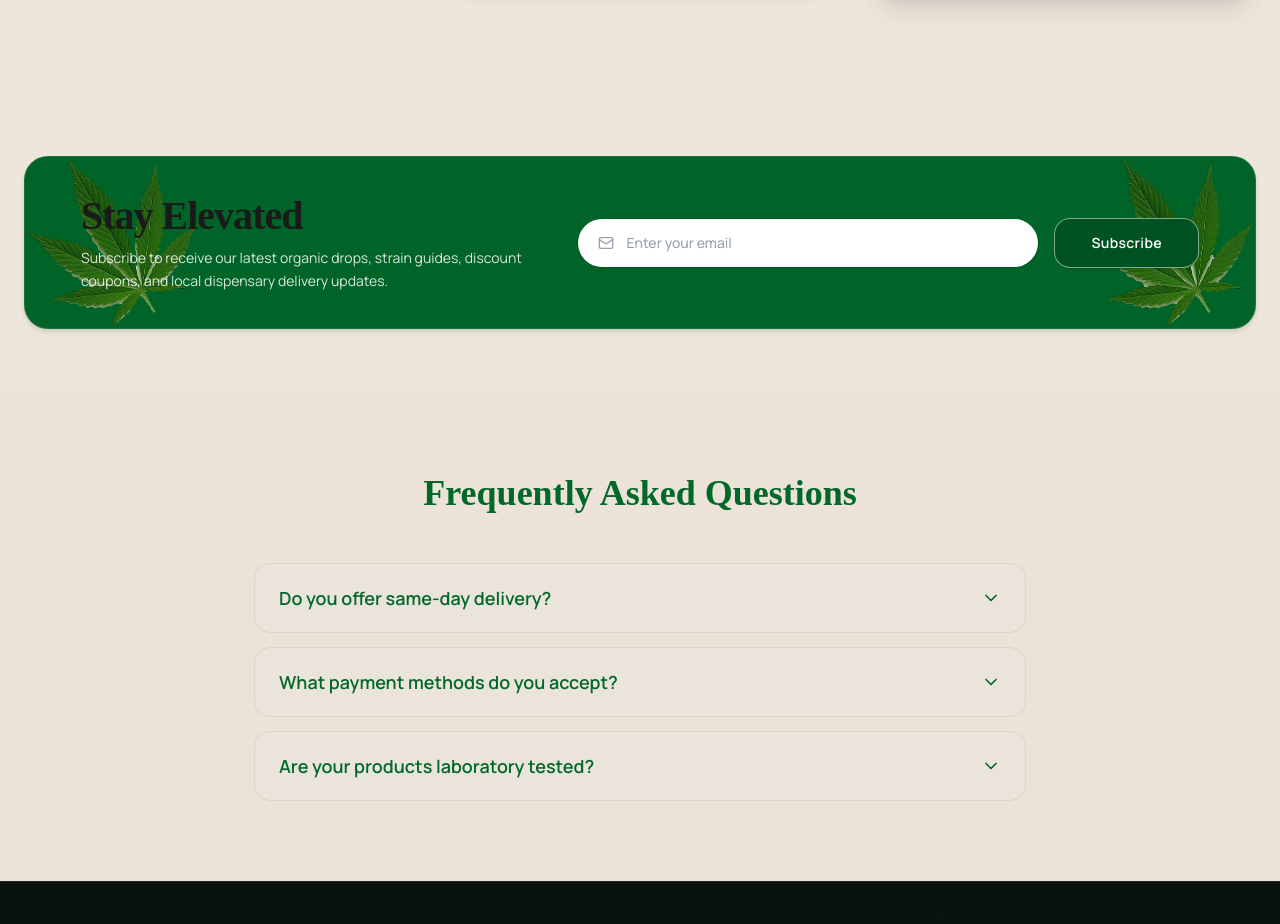
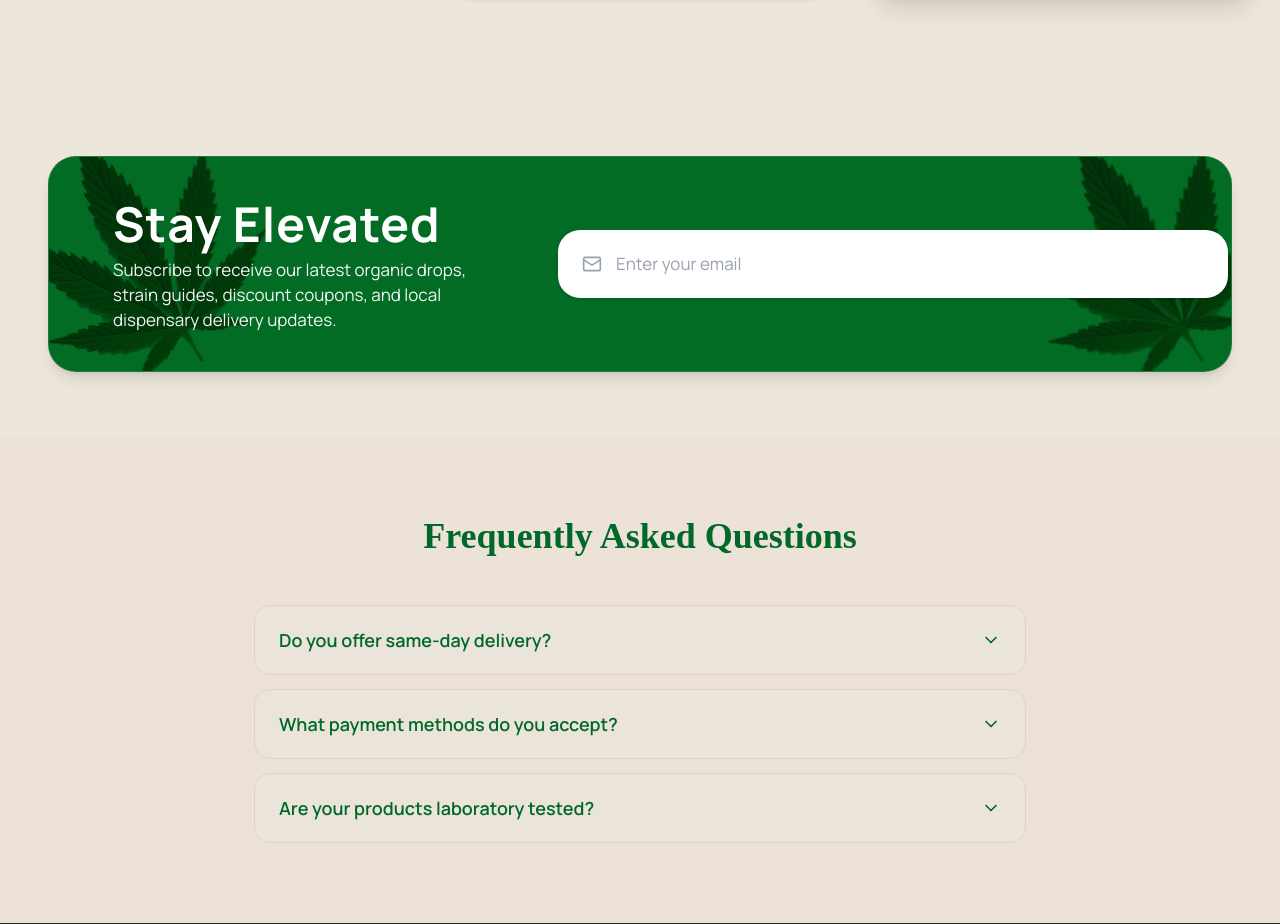
Before and after one commit to autobytesolutionfreepik-coder/Total-Herbal-Frontend, a Next.js app: page / in a window 1280 px wide. Shown: the part 7460-8384 px from the top of the page. Built offline with nearby package versions, Linux system fonts and the light colour scheme; no server answers.

Commit message:
Set the Content font size

```diff
--- a/src/app/(storefront)/page.tsx
+++ b/src/app/(storefront)/page.tsx
@@ -1209,58 +1209,72 @@ export default function HomePage() {
       </section>
 
       {/* ══ 11. NEWSLETTER ═══════════════════════════════════════════════════ */}
-      <section className="py-12 md:py-16" style={{ background: "#EDE6DB" }}>
-        <div className="container-site">
-          <div className="relative rounded-[20px] sm:rounded-[24px] overflow-hidden py-7 sm:py-8 md:py-9 px-6 sm:px-10 lg:px-14 bg-[#006428] shadow-md border border-white/10">
-            {/* Background Cannabis Leaf Graphics */}
+      <section className="py-10 sm:py-14 md:py-16" style={{ background: "#EDE6DB" }}>
+        <div className="max-w-[1742px] mx-auto px-4 sm:px-8 xl:px-12">
+          <div className="relative rounded-[24px] sm:rounded-[28px] overflow-hidden min-h-[216px] py-8 lg:py-0 px-6 sm:px-10 lg:px-16 bg-[#026C24] shadow-lg border border-white/10 flex items-center justify-center">
+            {/* Background Cannabis Leaf Graphics with mix-blend-multiply - Figma Spec: 263.5 x 291.5px */}
             <Image
               src="/images/cta-left.png"
               alt=""
-              width={320}
-              height={320}
-              className="absolute left-0 top-0 bottom-0 h-full w-auto object-cover opacity-80 pointer-events-none select-none"
+              width={264}
+              height={292}
+              className="absolute -left-[42px] -top-[30px] w-[220px] sm:w-[264px] h-auto object-contain pointer-events-none select-none mix-blend-multiply opacity-80 z-0"
             />
             <Image
               src="/images/Cta-right.png"
               alt=""
-              width={320}
-              height={320}
-              className="absolute right-0 top-0 bottom-0 h-full w-auto object-cover opacity-80 pointer-events-none select-none"
+              width={264}
+              height={292}
+              className="absolute -right-[40px] -top-[30px] w-[220px] sm:w-[264px] h-auto object-contain pointer-events-none select-none mix-blend-multiply opacity-80 z-0"
             />
 
-            <div className="relative z-10 flex flex-col lg:flex-row items-center justify-between gap-6 lg:gap-8">
-              {/* Left Content */}
-              <div className="text-left text-white max-w-md lg:max-w-lg">
-                <h2 className="text-3xl sm:text-4xl lg:text-[40px] font-bold text-white mb-2 leading-tight font-sans tracking-tight">
+            {/* Inner Content Stack - Figma Spec: 1396px width */}
+            <div className="relative z-10 w-full max-w-[1396px] mx-auto flex flex-col lg:flex-row items-center justify-between gap-6 lg:gap-10 xl:gap-[60px]">
+              {/* Left Content Block */}
+              <div className="text-left text-white flex flex-col gap-1.5 max-w-[420px] shrink-0">
+                {/* Heading: Manrope 700, 48px, leading 60px, tracking 0.96px */}
+                <h2
+                  className="text-3xl sm:text-4xl lg:text-[48px] font-bold text-white leading-tight lg:leading-[60px] tracking-[0.96px] font-sans"
+                  style={{ fontFamily: "Manrope, sans-serif", color: "#ffffff" }}
+                >
                   Stay Elevated
                 </h2>
-                <p className="text-xs sm:text-sm text-white/85 leading-relaxed font-normal font-sans max-w-sm lg:max-w-md">
+
+                {/* Content: Manrope 400, 17px, leading 25px */}
+                <p
+                  className="text-sm sm:text-base lg:text-[17px] text-white/95 leading-relaxed lg:leading-[25px] font-normal max-w-[385px] font-sans"
+                  style={{ fontFamily: "Manrope, sans-serif" }}
+                >
                   Subscribe to receive our latest organic drops, strain guides, discount coupons, and local dispensary delivery updates.
                 </p>
               </div>
 
-              {/* Right Form */}
+              {/* Right Form - Email Box (670x68px, r:22px) & Button (161x66px, r:17.6px) */}
               <form
                 onSubmit={handleSubscribeNewsletter}
-                className="flex flex-col sm:flex-row items-center gap-3.5 sm:gap-4 w-full lg:w-auto"
+                className="flex flex-col sm:flex-row items-center gap-4 lg:gap-6 w-full lg:w-auto"
               >
-                <div className="relative flex items-center bg-white rounded-full px-5 py-3.5 w-full sm:w-[360px] lg:w-[460px] shadow-sm">
-                  <Mail className="w-4 h-4 text-gray-400 mr-3 flex-shrink-0" />
+                {/* Email Box: 670px x 68px, rounded-[22px] */}
+                <div className="relative flex items-center bg-white rounded-[22px] px-6 h-[60px] sm:h-[68px] w-full sm:w-[420px] lg:w-[670px] shadow-sm">
+                  <Mail className="w-5 h-5 text-gray-400 mr-3.5 flex-shrink-0" />
                   <input
                     type="email"
                     value={email}
                     onChange={(e) => setEmail(e.target.value)}
                     placeholder="Enter your email"
-                    className="bg-transparent border-none outline-none text-xs sm:text-sm text-gray-800 placeholder-gray-400 w-full font-medium"
+                    className="bg-transparent border-none outline-none text-sm sm:text-base lg:text-[17px] text-gray-900 placeholder-gray-400 w-full font-normal font-sans"
                   />
                 </div>
+
+                {/* Button: 161px x 66px, rounded-[17.6px], border 1px solid #FFFFFF */}
                 <button
                   type="submit"
                   disabled={newsletterMutation.isPending}
-                  className="bg-[#005220] hover:bg-white/15 text-white text-xs sm:text-sm font-semibold tracking-wide px-7 sm:px-9 py-3.5 rounded-[14px] sm:rounded-[16px] border border-white/50 transition-all shadow-sm shrink-0 w-full sm:w-auto inline-flex items-center justify-center font-sans"
+                  className="bg-[#00581F] hover:bg-[#004217] active:bg-[#003612] text-white text-base sm:text-lg font-bold w-full sm:w-[161px] h-[58px] sm:h-[66px] rounded-[17.6px] border border-white transition-all shadow-[0px_4.4px_6.6px_-1.1px_rgba(0,0,0,0.1)] shrink-0 inline-flex items-center justify-center font-sans hover:scale-[1.02] active:scale-[0.98]"
+                  style={{ borderRadius: "17.6px", border: "1px solid #FFFFFF" }}
                 >
                   {newsletterMutation.isPending ? (
-                    <Loader2 className="w-4 h-4 animate-spin" />
+                    <Loader2 className="w-5 h-5 animate-spin" />
                   ) : (
                     "Subscribe"
                   )}
```
